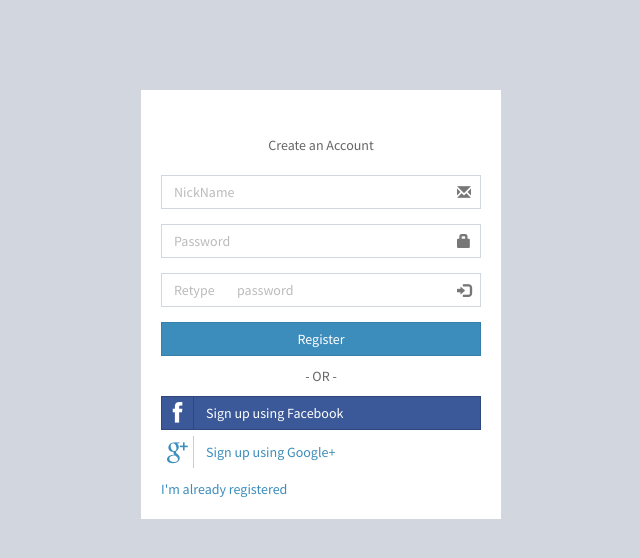
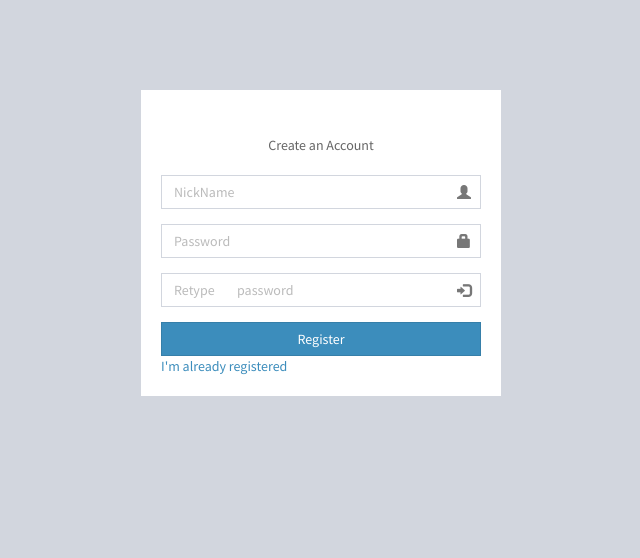
Before and after one commit to renemontilva/fluendo_test, a Django app: page /signup/ in a window 1280 px wide. Shown: the top 558 px of the page, without its empty margins (319-959 px from the left). Run offline with Django 3.2, Linux system fonts and the light colour scheme; some libraries are stand-ins or nearby versions.

Commit message:
fixed register issues

```diff
--- a/Flutodo/Flutodo/settings.py
+++ b/Flutodo/Flutodo/settings.py
@@ -37,7 +37,7 @@ ROOT_URLCONF = 'Flutodo.urls'
 TEMPLATES = [
     {
         'BACKEND': 'django.template.backends.django.DjangoTemplates',
-        'DIRS': ['templates'],
+        'DIRS': ['templates', 'users/templates'],
         'APP_DIRS': True,
         'OPTIONS': {
             'context_processors': [
--- a/Flutodo/users/templates/users/signup.html
+++ b/Flutodo/users/templates/users/signup.html
@@ -17,7 +17,7 @@
       <div class="form-group has-feedback">
         <input type="text" class="form-control" placeholder="NickName"
         name='username'>
-        <span class="glyphicon glyphicon-envelope form-control-feedback"></span>
+        <span class="glyphicon glyphicon-user form-control-feedback"></span>
       </div>
       {{ form.password1.errors }}
       <div class="form-group has-feedback">
@@ -51,13 +51,6 @@
       </div>
     </form>
 
-    <div class="social-auth-links text-center">
-      <p>- OR -</p>
-      <a href="#" class="btn btn-block btn-social btn-facebook btn-flat"><i class="fa fa-facebook"></i> Sign up using
-        Facebook</a>
-      <a href="#" class="btn btn-block btn-social btn-google btn-flat"><i class="fa fa-google-plus"></i> Sign up using
-        Google+</a>
-    </div>
 
     <a href="{% url 'login' %}" class="text-center">I'm already
         registered</a>
```
